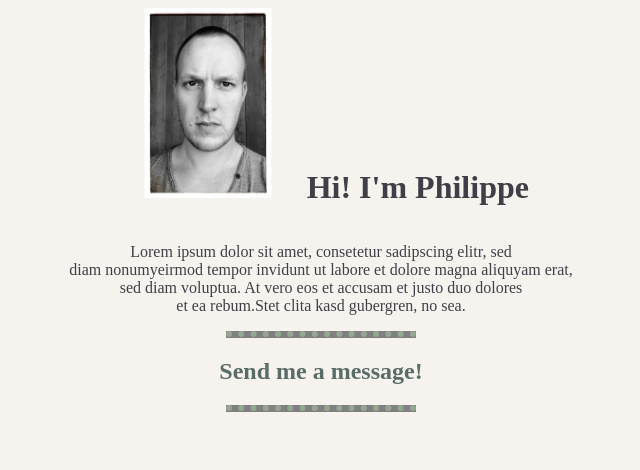
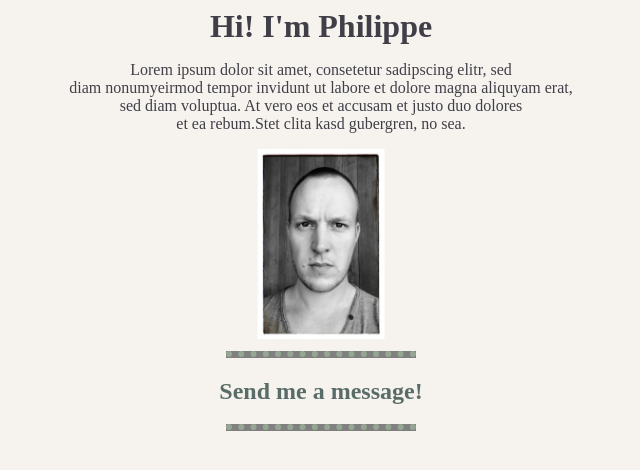
Before and after one commit to HoggleTheGreat/Code-Playbook, a plain HTML site: page index.html in a window 1280 px wide. Shown: the whole page, without its empty margins (319-959 px from the left). Drawn offline with Linux system fonts and the light colour scheme.

Commit message:
Centering width changed h1 with the margin attribute

```diff
--- a/css/styles.css
+++ b/css/styles.css
@@ -18,5 +18,6 @@ hr {
 }
 
 h1 {
-  display: inline-block;
+  width: 80%;
+  margin: 0 auto 0 auto;
 }
--- a/index.html
+++ b/index.html
@@ -9,7 +9,6 @@
 </head>
 
 <body>
-  <img src="ressources/Philippe_Hoggle_Profil.png" alt="Philippe Hoggles profil image" width="15%">
   <h1>Hi! I'm Philippe</h1>
   <p>
     Lorem ipsum dolor sit amet, consetetur sadipscing elitr, sed <br>
@@ -18,7 +17,7 @@
     et ea rebum.Stet clita kasd gubergren, no sea.
   </p>
 
-
+  <img src="ressources/Philippe_Hoggle_Profil.png" alt="Philippe Hoggles profil image" width="15%">
 
   <hr size="3" noshade align="center">
   <h2><a href="SubSites/Contact.html">Send me a message!</a></h2>
```
